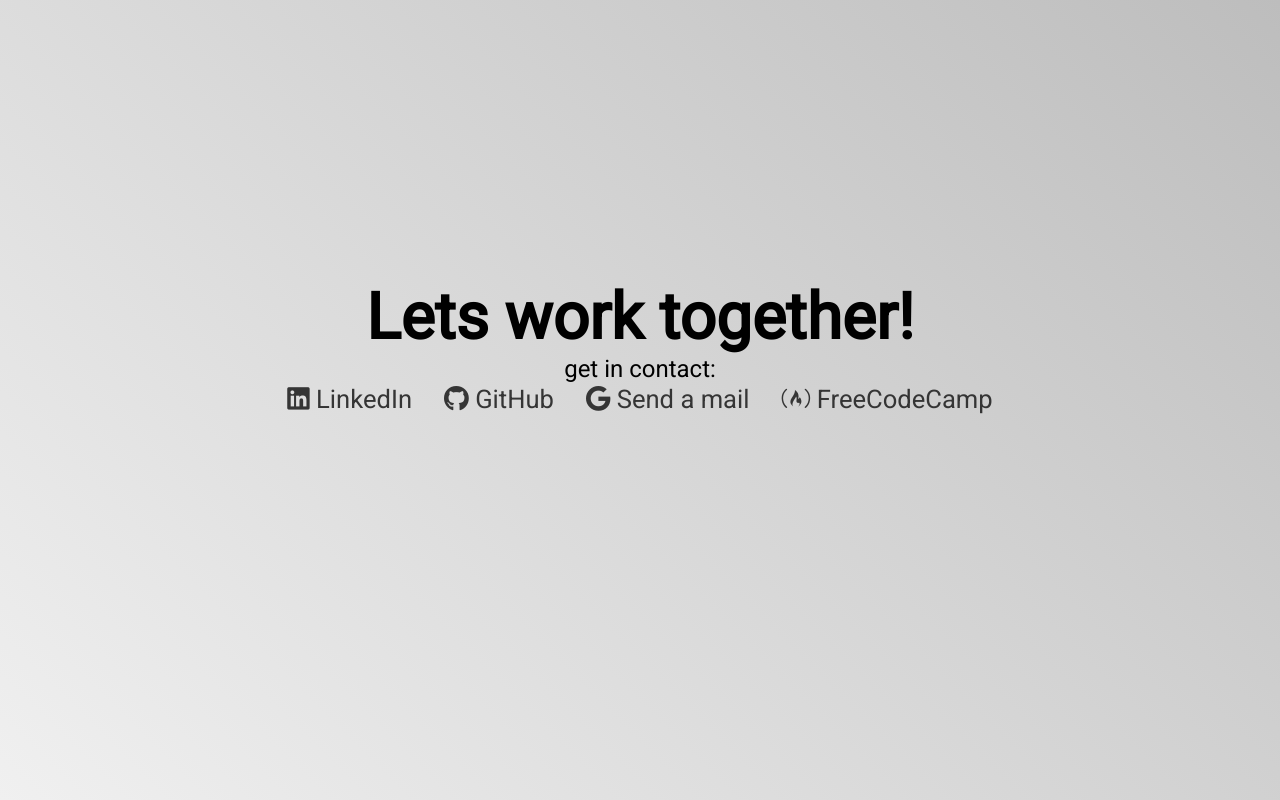
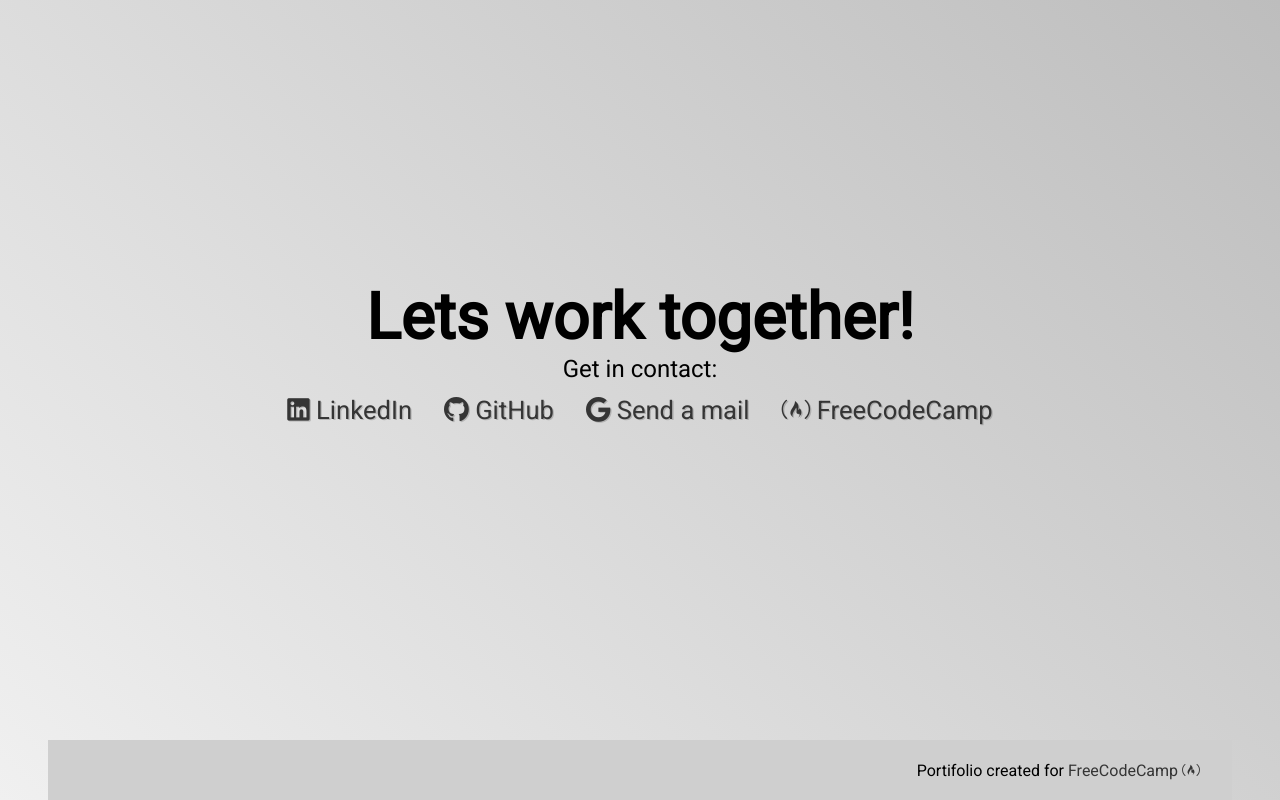
Before and after one commit to covolan/freecodecamp, a plain HTML site: page Portifolio-page/index.html in a window 1280 px wide. Shown: the part 1600-2400 px from the top of the page. Drawn offline with nearby package versions, Linux system fonts and the light colour scheme.

Commit message:
Final touches on portifolio project

```diff
--- a/Portifolio-page/index.html
+++ b/Portifolio-page/index.html
@@ -18,20 +18,20 @@
 
 <body>
     <header>
-        <nav class="nav-bar">
+        <nav class="nav-bar" id="navbar">
             <div></div>
             <p class="nav-title">Covolan</p>
             <div class="mid-div"></div>
             <ul>
-                <li><a href="" class="nav-link">Home</a></li>
-                <li><a href="" class="nav-link">Projects</a></li>
-                <li><a href="" class="nav-link">Contact</a></li>
+                <li><a href="#welcome-section" class="nav-link">Home</a></li>
+                <li><a href="#projects" class="nav-link">Projects</a></li>
+                <li><a href="#contact" class="nav-link">Contact</a></li>
             </ul>
             <div></div>
         </nav>
     </header>
     <main>
-        <section class="front-page">
+        <section class="front-page" id="welcome-section">
             <div class="image">
                 <img class="front-pic" src="pic.png" alt="">
             </div>
@@ -46,45 +46,48 @@
                 </div>
             </div>
         </section>
-        <section class="projects">
+        <section class="projects" id="projects">
             <div class="grid-projects">
                 <div><img
                         src="https://raw.githubusercontent.com/covolan/freecodecamp/main/Tribute-page/tribute-page.jpeg"
                         alt="">
-                    <p><a href="">Tribute Page</a></p>
+                    <p class="project-tile"><a id="tribute-page-link" href="https://github.com/covolan/freecodecamp/tree/main/Tribute-page" target="_blank">Tribute Page</a></p>
                 </div>
                 <div><img
                         src="https://raw.githubusercontent.com/covolan/freecodecamp/main/Technical-documentation-page/documentation-page.jpeg"
                         alt="">
-                    <p><a href="">Technical Documentation</a></p>
+                    <p class="project-tile"><a id="technical-documentation-page-link" href="https://github.com/covolan/freecodecamp/tree/main/Technical-documentation-page" target="_blank">Technical Documentation</a></p>
                 </div>
                 <div><img
                         src="https://raw.githubusercontent.com/covolan/freecodecamp/main/Survey-form/survey-form-page.jpeg"
                         alt="">
-                    <p><a href="">Survey Form</a></p>
+                    <p class="project-tile"><a id="survey-form-page-link" href="https://github.com/covolan/freecodecamp/tree/main/Survey-form" target="_blank">Survey Form</a></p>
                 </div>
                 <div><img
                         src="https://github.com/covolan/freecodecamp/blob/main/Product-landing-page/landing-page.jpeg?raw=true"
                         alt="">
-                    <p><a href="">Landing Page</a></p>
+                    <p class="project-tile"><a id="product-landing-page-link" href="https://github.com/covolan/freecodecamp/tree/main/Product-landing-page" target="_blank">Landing Page</a></p>
                 </div>
             </div>
         </section>
-        <section class="contact">
+        <section class="contact" id="contact">
             <div class="contact-div">
                 <div></div>
                 <div class="contact-text">
                     <h2>Lets work together!</h2>
-                    <p>get in contact:</p>
+                    <p>Get in contact:</p>
                 </div>
                 <div class="contact-links">
-                    <div><a href=""><i class="fab fa-linkedin"></i> LinkedIn</a></div>
-                    <div><a href=""><i class="fab fa-github"></i> GitHub</a></div>
-                    <div><a href=""><i class="fab fa-google"></i> Send a mail</a></div>
-                    <div><a href=""><i class="fab fa-free-code-camp"></i> FreeCodeCamp</a></div>
+                    <div><a href="https://www.linkedin.com/in/alexandre-covolan/" target="_blank" id="linkedin"><i  class="fab fa-linkedin"></i> LinkedIn</a></div>
+                    <div><a href="https://github.com/covolan" target="_blank" id="github"><i class="fab fa-github"></i> GitHub</a></div>
+                    <div><a href="mailto:covolan09@gmail.com" id="email" ><i class="fab fa-google"></i> Send a mail</a></div>
+                    <div><a href="https://www.freecodecamp.org/Covolan" id="profile-link" target="_blank"><i class="fab fa-free-code-camp"></i> FreeCodeCamp</a></div>
                 </div>
                 <div class="footer">
-
+                    <div></div>
+                    <div>
+                        <p>Portifolio created for <a href="https://www.freecodecamp.org/" target="_blank">FreeCodeCamp <i class="fab fa-free-code-camp"></i></a></p>
+                    </div>
                 </div>
             </div>
         </section>
--- a/Portifolio-page/styles.css
+++ b/Portifolio-page/styles.css
@@ -12,6 +12,7 @@
     margin: 0;
     padding: 0;
     box-sizing: border-box;
+    scroll-behavior: smooth;
 }
 
 /* NAVBAR CONTENT */
@@ -219,7 +220,7 @@
     height: 100%;
     width: 100%;
     display: grid;
-    grid-template-rows: 200px 1fr 3fr 1fr;
+    grid-template-rows: 200px 1fr 3fr 60px;
 }
 
 .contact-text>h2 {
@@ -254,6 +255,7 @@
     font-family: 'Roboto', sans-serif;
     color: #353535;
     transition: 0.3s ease-in-out;
+    text-shadow: 1.3px 1.3px #3535353b;
     /* border: var(--bv1); */
 
 }
@@ -261,6 +263,30 @@
 .contact-links>div>a:hover {
     color: var(--title-color);
     letter-spacing: 1px;
+}
+
+.footer {
+    /* border: var(--bv1); */
+    background-color: #cfcfcf;
+    display: grid;
+    grid-template-columns: 80px 1fr;
+}
+
+.footer>div {
+    /* border: var(--bv1); */
+    display: flex;
+    justify-content: flex-end;
+    align-items: center;
+}
+
+.footer>div>p {
+    font-family: 'Roboto', sans-serif;
+    padding-right: 2rem;
+}
+
+.footer a {
+    text-decoration: none;
+    color: #353535;
 }
 
 @media (width <= 1000px) {
@@ -293,5 +319,18 @@
         height: auto;
 
     }
-
+    .contact-links {
+        gap: 1rem;
+        flex-direction: column;
+        justify-content: flex-start;
+        padding-top: 2rem;
+    }
+    .synopsis>div>p {
+        font-size: 1.4rem;
+        line-height: 1.8rem;
+        letter-spacing: 0.4px;
+    }
+    body, html {
+        min-width: 600px;
+    }
 }
```
